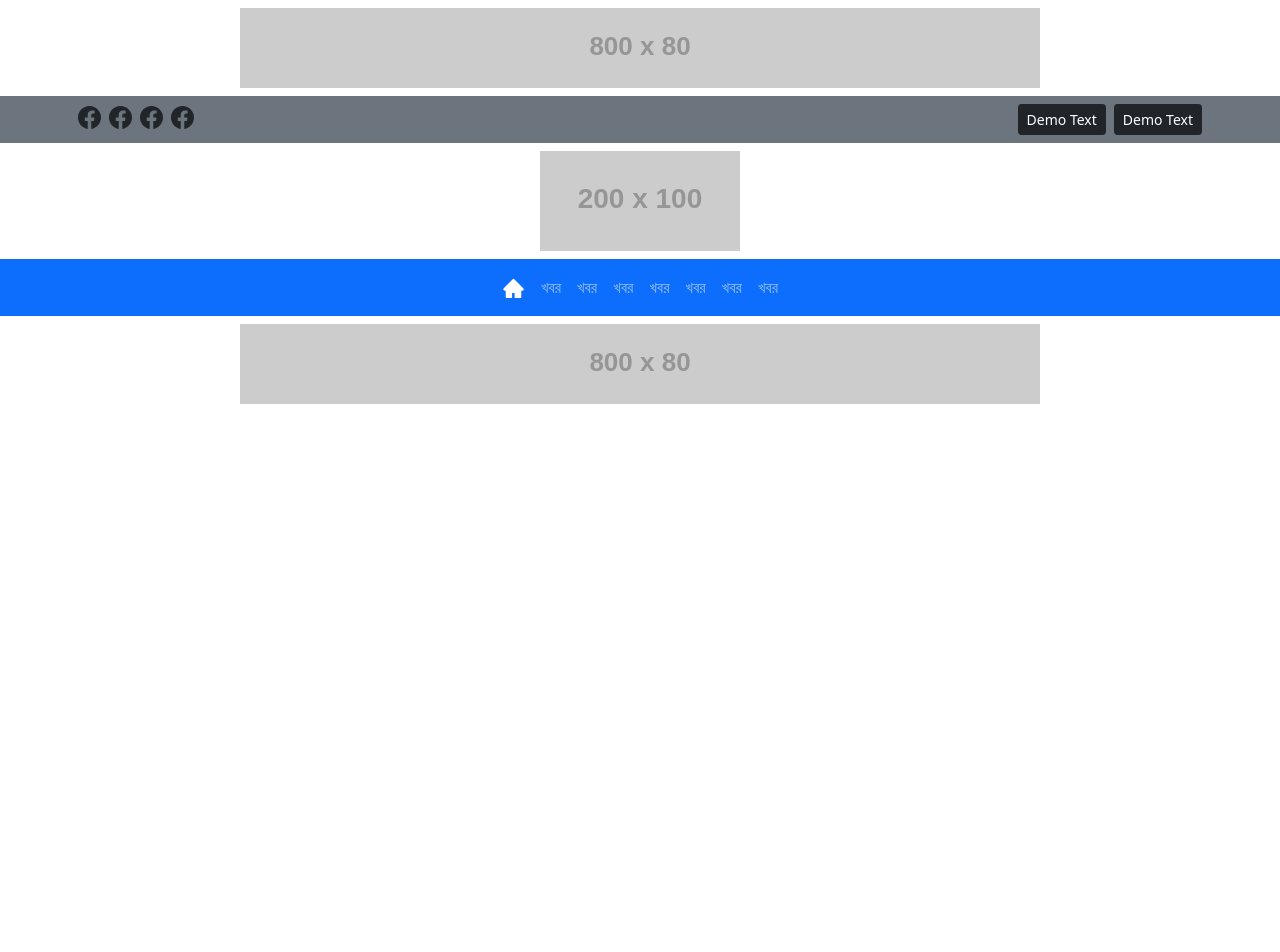
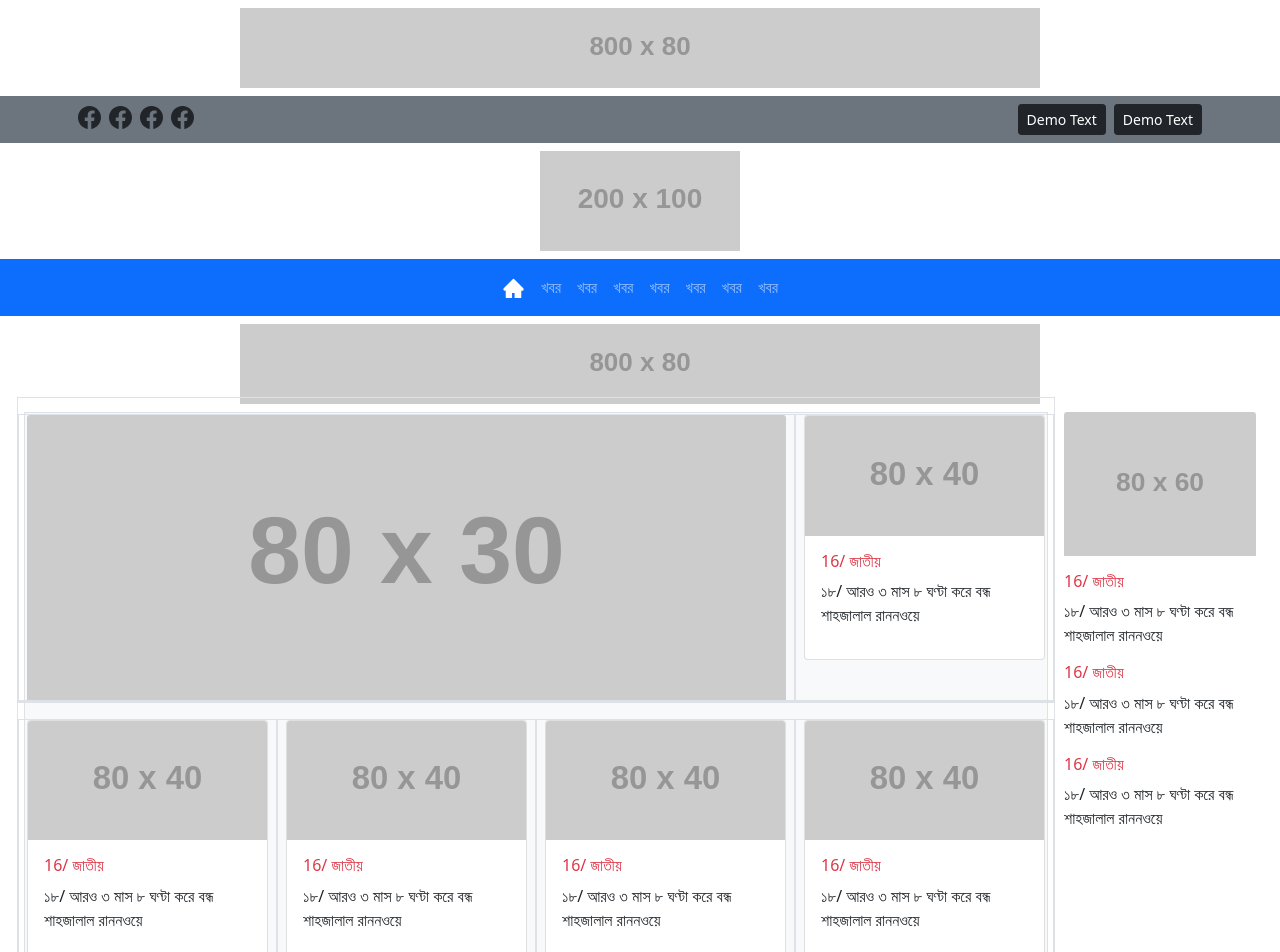
Before and after one commit to ShahariarEmran/jms-times, a React (Vite) app: page / in a window 1280 px wide. Shown: the top 952 px of the page. Before the commit the page ends 800 px from the top, so only its background shows below. Built offline with nearby package versions, Linux system fonts and the light colour scheme.

Commit message:
Hero layout done.

```diff
--- /dev/null
+++ b/src/components/HeroSection/HeroSection.jsx
@@ -0,0 +1,58 @@
+import NewsCard from "../../ui/NewsCard";
+import NewsCardBody from "../../ui/NewsCardBody";
+
+const HeroSection = () => {
+  return (
+    <div className="container-fluid px-4">
+      <div className="row g-3">
+        <div className="col-md-10">
+          <div className="border bg-light d-grid gap-3">
+            <div className="d-md-flex border g-3 row">
+              <div className="col-md-9 border">
+                <img
+                  src="https://via.placeholder.com/80x30"
+                  className="card-img-top"
+                  alt="..."
+                />
+              </div>
+              <div className="col-md-3 border">
+                <NewsCard />
+              </div>
+            </div>
+            <div className="d-md-flex border g-3 row">
+              <div className="col-md-3 border">
+                <NewsCard />
+              </div>
+              <div className="col-md-3 border">
+                <NewsCard />
+              </div>
+              <div className="col-md-3 border">
+                <NewsCard />
+              </div>
+              <div className="col-md-3 border">
+                <NewsCard />
+              </div>
+            </div>
+          </div>
+        </div>
+        <div className="col-md-2 ">
+          <div className="pb-3">
+            <img
+              src="https://via.placeholder.com/80x60"
+              className="card-img-top"
+              alt="..."
+            />
+          </div>
+
+          <div>
+            <NewsCardBody />
+            <NewsCardBody />
+            <NewsCardBody />
+          </div>
+        </div>
+      </div>
+    </div>
+  );
+};
+
+export default HeroSection;
--- a/src/pages/Home.jsx
+++ b/src/pages/Home.jsx
@@ -1,9 +1,18 @@
+import HeroSection from "../components/HeroSection/HeroSection";
 import Ads from "../ui/Ads";
 
 const Home = () => {
   return (
     <>
       <Ads />
+      <HeroSection />
+      {/* <Ads />
+      <HeroSection />
+      <Ads />
+      <HeroSection />
+      <Ads />
+      <HeroSection />
+      <Ads /> */}
     </>
   );
 };
--- /dev/null
+++ b/src/ui/NewsCard.jsx
@@ -0,0 +1,20 @@
+import NewsCardBody from "./NewsCardBody";
+
+const NewsCard = () => {
+  return (
+    <div className="card">
+      <img
+        src="https://via.placeholder.com/80x40"
+        className="card-img-top"
+        alt="..."
+      />
+      <div className="card-body">
+        <p className="card-text">
+          <NewsCardBody />
+        </p>
+      </div>
+    </div>
+  );
+};
+
+export default NewsCard;
--- /dev/null
+++ b/src/ui/NewsCardBody.jsx
@@ -0,0 +1,10 @@
+const NewsCardBody = () => {
+  return (
+    <>
+      <h6 className="text-danger">16/ জাতীয়</h6>
+      <p>১৮/ আরও ৩ মাস ৮ ঘণ্টা করে বন্ধ শাহজালাল রাননওয়ে</p>
+    </>
+  );
+};
+
+export default NewsCardBody;
```
